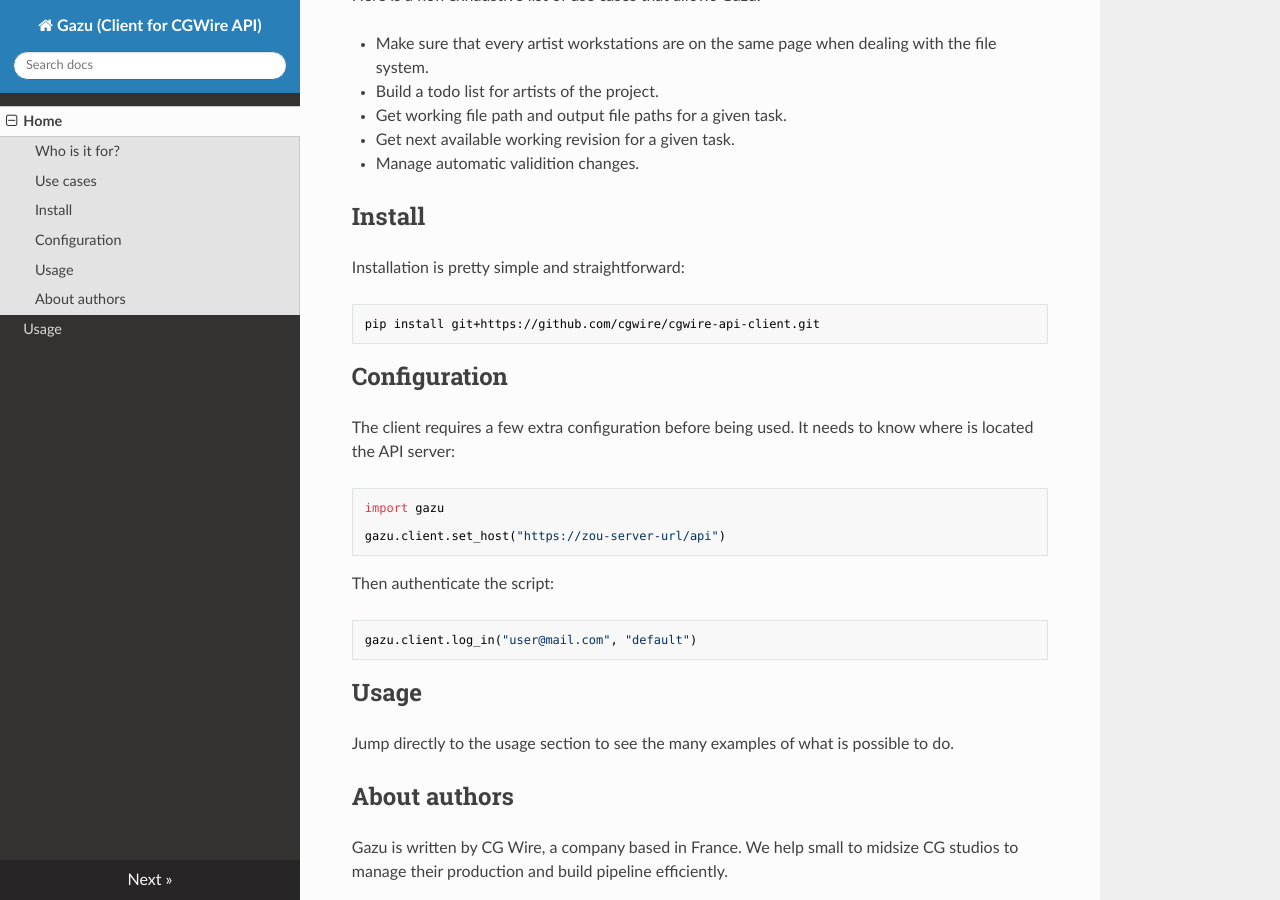
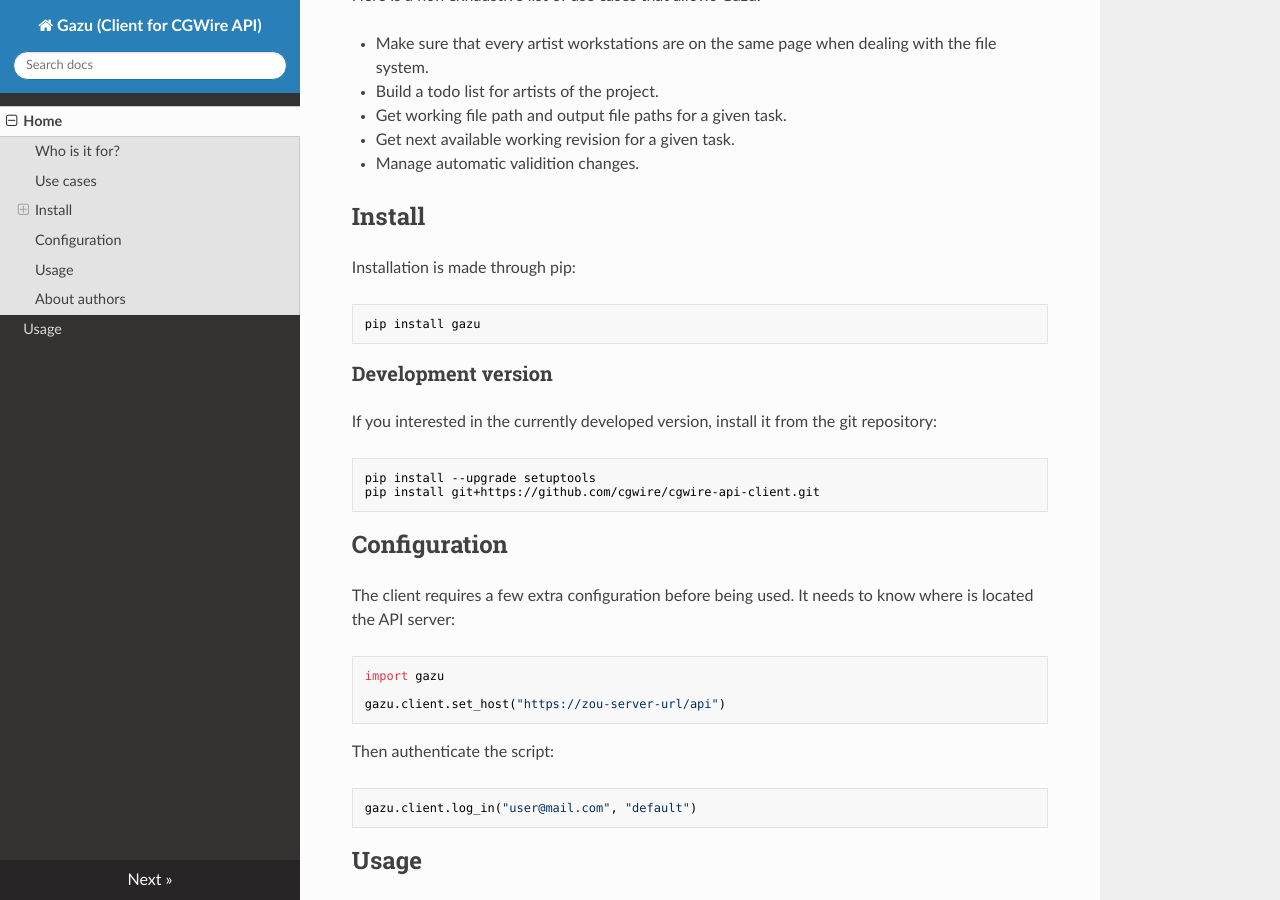
Before and after one commit to cgwire/gazu, an MkDocs documentation site: the page built from docs/index.md, in a window 1280 px wide and 900 px high, scrolled down 728 px. Built offline with MkDocs 1.6.1, drawn with Linux system fonts in a browser that asks for light colours; nearby versions of some CDN libraries.

Commit message:
Update instal instruction following Pypi publish

````diff
--- a/docs/index.md
+++ b/docs/index.md
@@ -32,9 +32,19 @@
 
 ## Install
 
-Installation is pretty simple and straightforward:
+Installation is made through pip:
 
 ```bash
+pip install gazu
+```
+
+### Development version
+
+If you interested in the currently developed version, install it from the git
+repository:
+
+```bash
+pip install --upgrade setuptools
 pip install git+https://github.com/cgwire/cgwire-api-client.git
 ```
 
````
